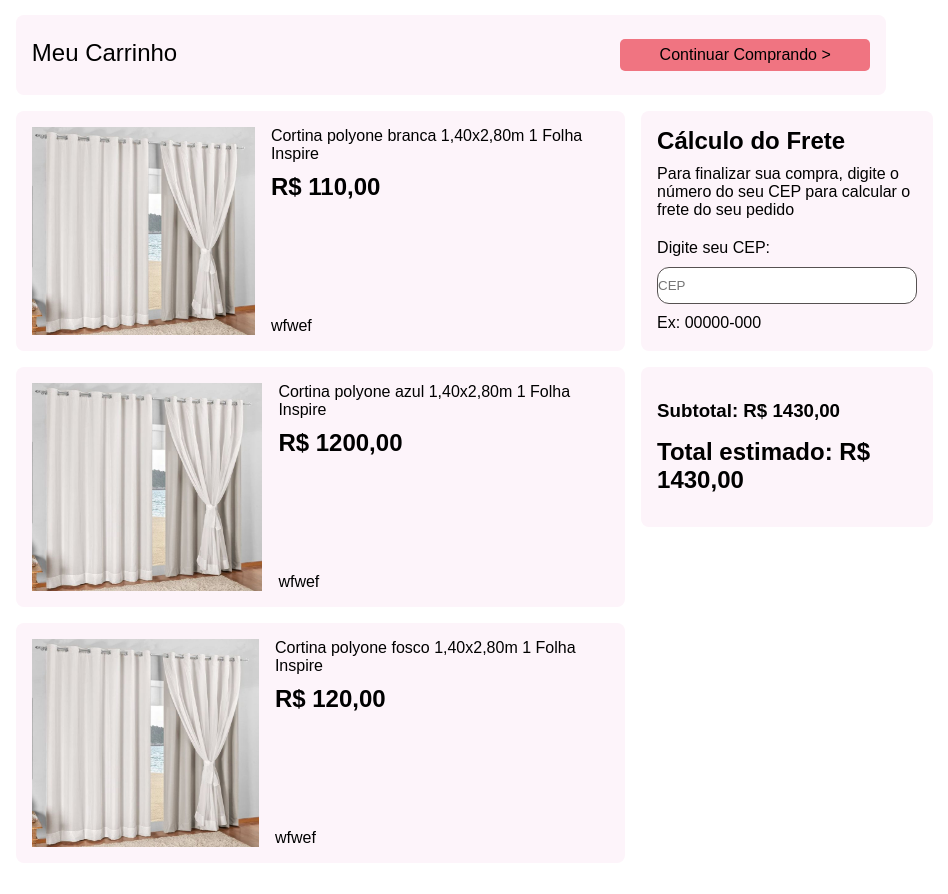
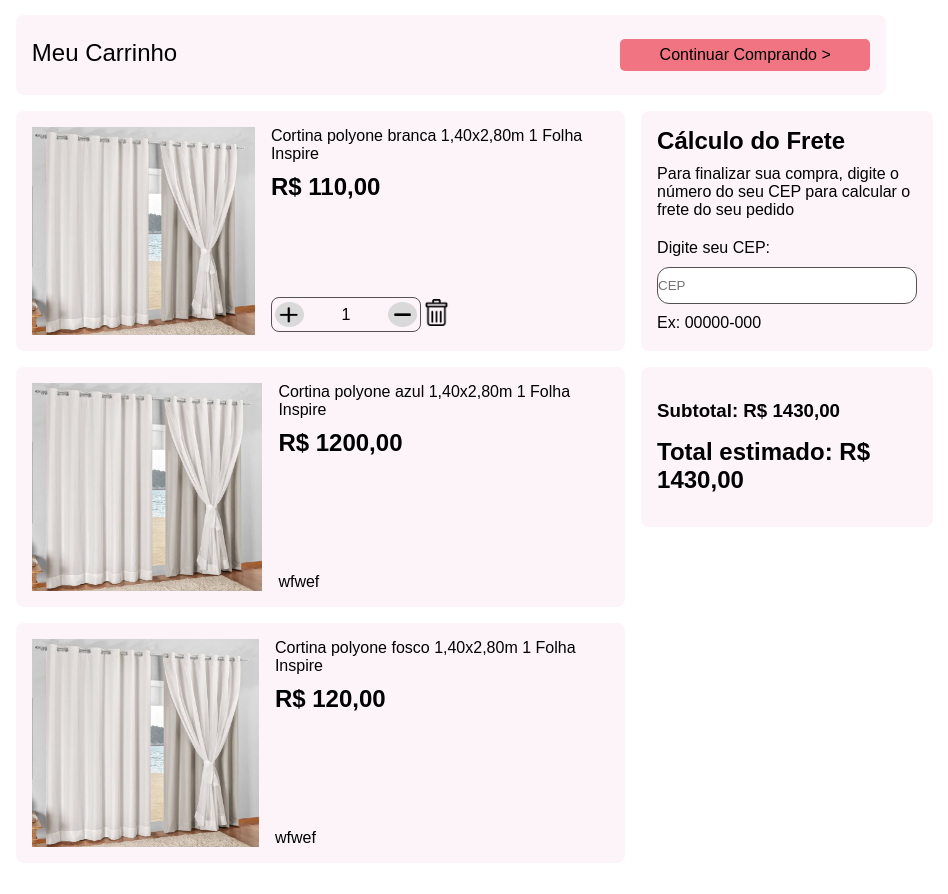
Before and after one commit to lu0000/dona-maria-cortinas-e-cia, a PHP site: page /paginas/carrinho.html in a window 1280 px wide. Shown: the part 212-1106 px from the top of the page, without its empty margins (189-1137 px from the left). Run offline with PHP 8.4, Linux system fonts and the light colour scheme.

Commit message:
atualizando carrinho

```diff
--- a/estilo.css
+++ b/estilo.css
@@ -284,6 +284,65 @@ main{
     justify-content: space-evenly;
 }
 
+.adicionar-lixeira{
+    display: flex;
+}
+
+.adicionar-carrinho{
+    border: 1px solid #565151;
+    border-radius: 8px;
+    height: 35px;
+    width: 150px;
+    display: flex;
+    padding: 0.1rem;
+    vertical-align: middle;
+}
+
+.adicionar-carrinho button{
+    height: 85%;
+    width: 20%;
+    background-color: #D9D9D9;
+    border: 1px solid #D9D9D9;
+    border-radius: 100%;
+    padding: 0.2rem;
+
+}
+
+.adicionar-carrinho img{
+    height: 98%;
+    width: 98%;
+}
+
+.adicionar-carrinho p{
+    margin-bottom: auto;
+    margin-top: auto;
+}
+
+.mais{
+    margin-left: auto;
+    margin-right: 26%;
+    margin-bottom: auto;
+    margin-top: auto;
+}
+.menos{
+    margin-right: auto;
+    margin-left: 26%;
+    margin-bottom: auto;
+    margin-top: auto;
+}
+
+.lixeira-carrinho{
+    margin-right: auto;
+
+}
+
+.lixeira-carrinho img{
+    margin: 2px;
+    height: 70%;
+    width: 88%;
+
+}
+
 /*Rodapé do site---------------------------------------------------------------------*/
 footer{
     background-color: #D13A65;
--- a/paginas/carrinho.html
+++ b/paginas/carrinho.html
@@ -48,9 +48,18 @@
                             <p>Cortina polyone branca 1,40x2,80m 1 Folha Inspire</p>
                             <h2>R$ 110,00</h2>
                         </div>
-                        <div>
-                            <p>wfwef</p>
+
+                        <div class="adicionar-lixeira">
+                            <div class="adicionar-carrinho">
+                                <button class="mais"><img src="../imagens/carrinho/mais 1.png"></button>
+                                <p>1</p>
+                                <button class="menos"><img src="../imagens/carrinho/menos 1.png"></button>
+                            </div>
+                            <div class="lixeira-carrinho">
+                                <img src="../imagens/carrinho/lixeira 1.png">
+                            </div>
                         </div>
+
                     </div>
                 </div>
                 <div class="pro-carrinho">
```
Also changed, not shown: imagens/carrinho/lixeira 1.png (added), imagens/carrinho/mais 1.png (added), imagens/carrinho/menos 1.png (added).
